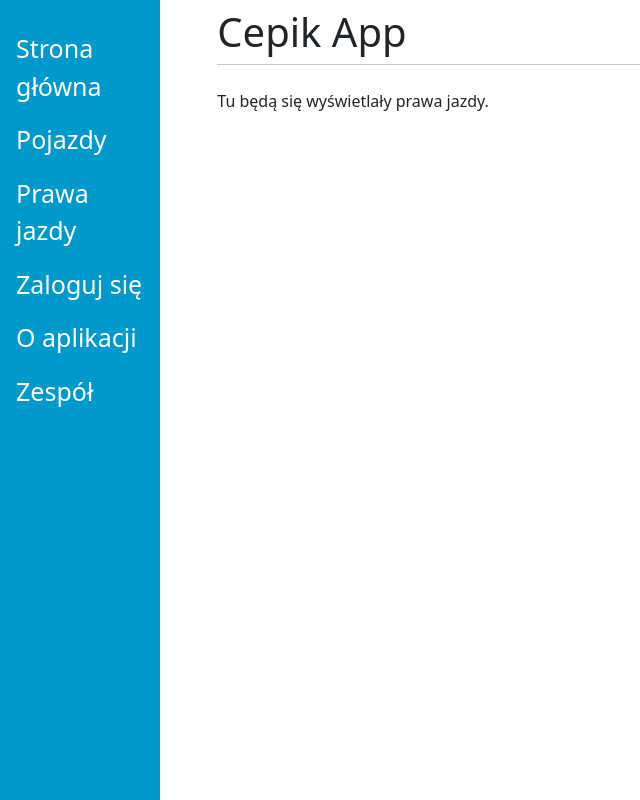
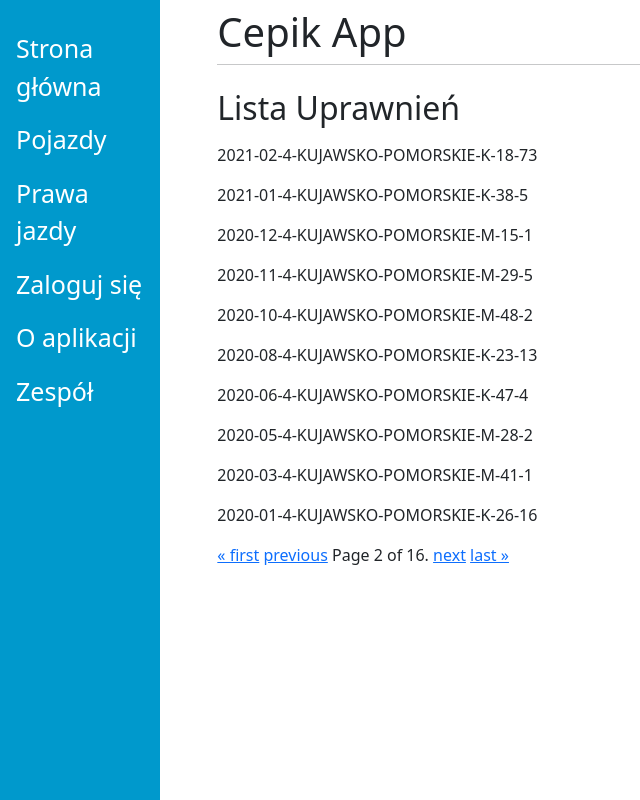
Before and after one commit to xwojziarnik/cepik_app, a Django app: page /driving-licenses/?page=2 in a window 1280 px wide. Shown: the whole page, without its empty margins (0-640 px from the left). Run offline with Django 4.2, Linux system fonts and the light colour scheme; data comes from the database, SQL or seed files in the repository.

Commit message:
View of Driving Licenses

```diff
--- a/viewer/templates/driving_licenses.html
+++ b/viewer/templates/driving_licenses.html
@@ -1,7 +1,34 @@
 {% extends "base.html" %}
 
-{% block title %}Prawa jazdy{% endblock %}
+{% block title %}Lista pojazdów{% endblock %}
 
 {% block content %}
-<p>Tu będą się wyświetlały prawa jazdy.</p>
+
+<p><h2>Lista Uprawnień</h2></p>
+
+{% for data in object_list %}
+
+<p> {{ data.data_uprawnien }}-{{ data.id_wojewodztwa }}-{{ data.wojewodztwo }}-{{ data.plec }}-{{ data.wiek }}-{{ data.ilosc }} </p>
+
+{% endfor %}
+
+<div class="pagination">
+    {#  source of pagination   https://docs.djangoproject.com/en/4.0/topics/pagination/#}
+    <span class="step-links">
+        {% if page_obj.has_previous %}
+            <a href="?page=1">&laquo; first</a>
+            <a href="?page={{ page_obj.previous_page_number }}">previous</a>
+        {% endif %}
+
+        <span class="current">
+            Page {{ page_obj.number }} of {{ page_obj.paginator.num_pages }}.
+        </span>
+
+        {% if page_obj.has_next %}
+            <a href="?page={{ page_obj.next_page_number }}">next</a>
+            <a href="?page={{ page_obj.paginator.num_pages }}">last &raquo;</a>
+        {% endif %}
+    </span>
+</div>
+
 {% endblock %}
--- a/viewer/urls.py
+++ b/viewer/urls.py
@@ -5,7 +5,7 @@ from viewer import crud
 
 urlpatterns = [
     path('', views.home, name='home'),
-    path('driving-licenses/', views.driving_licenses),
+    path('driving-licenses/', views.DrivingLicensesListView.as_view(), name='driving_licenses'),
     path('about/', views.about, name='about'),
     path('team/', views.team, name='team'),
     path('sign-up/', u.SignUp.as_view(), name='sign_up'),
--- a/viewer/views.py
+++ b/viewer/views.py
@@ -1,8 +1,11 @@
 import random
 
 from django.contrib import messages
+from django.forms import ModelForm
 from django.shortcuts import render
 from django.http import HttpResponse
+from django.views.generic import ListView
+
 from viewer.models import Vehicle, Driving_licenses
 
 # Create your views here.
@@ -65,3 +68,21 @@ def interesting_facts():
     fact_seven = f"Kobiety w wieku 40 lat i więcej stanowią {round(math_result_age_over_f, 2)}% kierowców."
     fact_eight = f"Mężczyźni w wieku 40 lat i więcej stanowią {round(math_result_age_over_m, 2)}% kierowców."
     return random.choice([fact_one, fact_two, fact_three, fact_four, fact_five, fact_six, fact_seven, fact_eight])
+
+class DrivingLicenses(ModelForm):
+    class Meta:
+        model = Driving_licenses
+        fields = [
+            'data_uprawnien',
+            'id_wojewodztwa',
+            'wojewodztwo',
+            'plec',
+            'wiek',
+            'ilosc',
+        ]
+
+
+class DrivingLicensesListView(ListView):
+    template_name = 'driving_licenses.html'
+    model = Driving_licenses
+    paginate_by = 10
```
